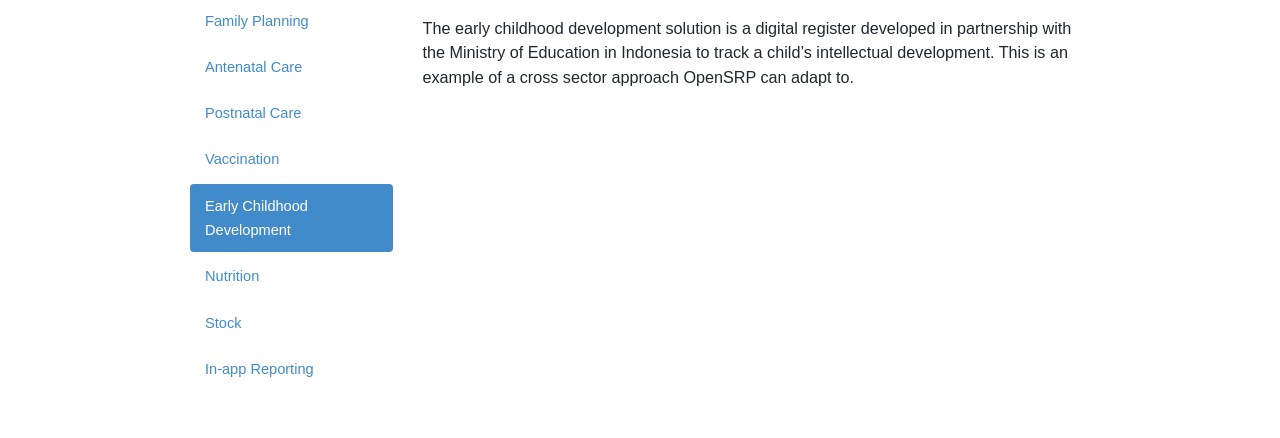
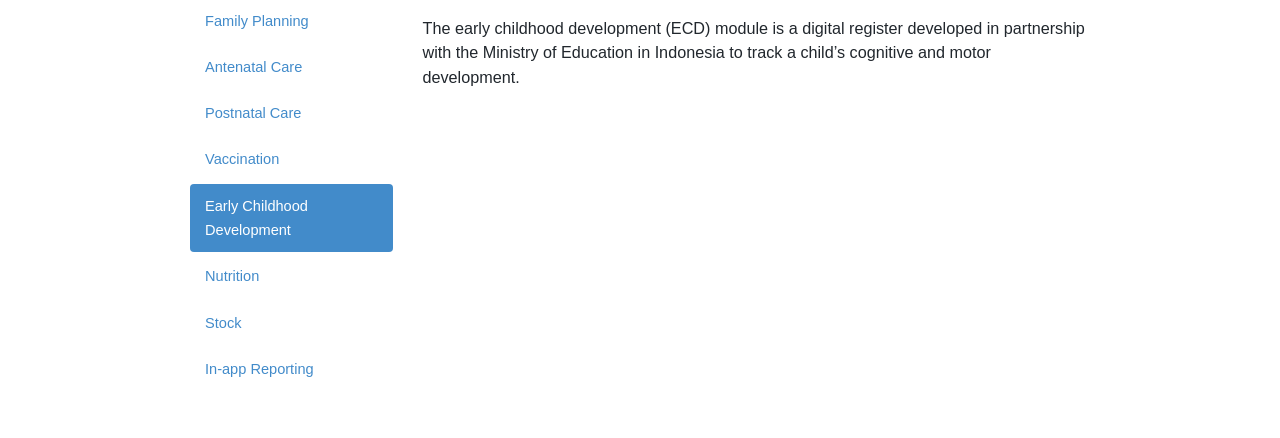
Before and after one commit to opensrp/opensrp.github.io, a plain HTML site: page solutions-early-childhood-development.html in a window 1280 px wide. Shown: the part 184-622 px from the top of the page. Drawn offline with Linux system fonts and the light colour scheme.

Commit message:
CG: Update ECD page

```diff
--- a/solutions-early-childhood-development.html
+++ b/solutions-early-childhood-development.html
@@ -61,7 +61,7 @@
 		<h5>Solutions</h5>
 		<h2>Early Childhood Development </h2>
 		<br>
-		<p>The early childhood development solution is a digital register developed in partnership with the Ministry of Education in Indonesia to track a child’s intellectual development. This is an example of a cross sector approach OpenSRP can adapt to.</p>
+		<p>The early childhood development (ECD) module is a digital register developed in partnership with the Ministry of Education in Indonesia to track a child’s cognitive and motor development.</p>
 	</div>
 </div>
 
```
